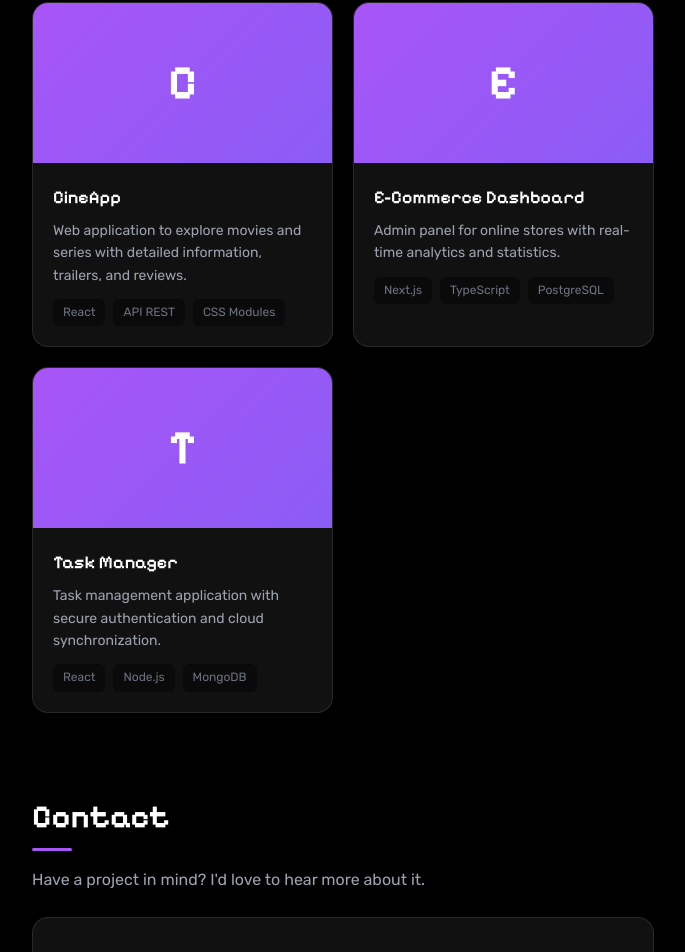
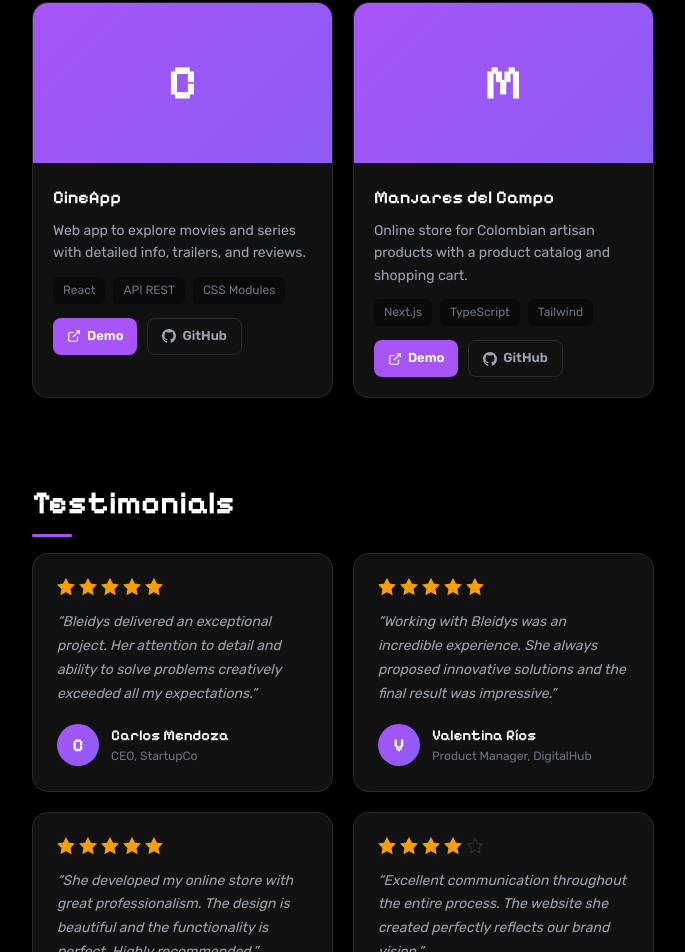
Before and after one commit to bleidys16/PortfolioBleidys, a Next.js app: page / in a window 1280 px wide. Shown: the part 1809-2761 px from the top of the page, without its empty margins (456-1141 px from the left). Built offline with nearby package versions, Linux system fonts and the light colour scheme.

Commit message:
feat: conectar proyectos reales y agregar seccion de testimonios

```diff
--- a/app/globals.css
+++ b/app/globals.css
@@ -17,6 +17,7 @@
   --color-text-muted: #6b7280;
   --color-accent-purple: #a855f7;
   --color-accent-violet: #8b5cf6;
+  --color-accent-gold: #f59e0b;
   --color-border: rgba(255, 255, 255, 0.1);
   --color-border-hover: rgba(255, 255, 255, 0.2);
   --font-heading: var(--font-pixelify), 'Pixelify Sans', cursive;
--- a/components/portfolio/MainContent.module.css
+++ b/components/portfolio/MainContent.module.css
@@ -214,6 +214,10 @@
   display: flex;
   align-items: center;
   justify-content: center;
+  position: relative;
+  overflow: hidden;
+  cursor: pointer;
+  text-decoration: none;
 }
 
 .projectImagePlaceholder span {
@@ -221,6 +225,32 @@
   font-size: 48px;
   font-weight: 700;
   color: white;
+  transition: opacity 0.3s ease, transform 0.3s ease;
+}
+
+.projectOverlay {
+  position: absolute;
+  inset: 0;
+  background: rgba(0, 0, 0, 0.65);
+  display: flex;
+  flex-direction: column;
+  align-items: center;
+  justify-content: center;
+  gap: 8px;
+  color: white;
+  font-size: 14px;
+  font-weight: 600;
+  opacity: 0;
+  transition: opacity 0.3s ease;
+}
+
+.projectImagePlaceholder:hover .projectOverlay {
+  opacity: 1;
+}
+
+.projectImagePlaceholder:hover span {
+  opacity: 0.3;
+  transform: scale(0.85);
 }
 
 .projectInfo {
@@ -246,6 +276,7 @@
   display: flex;
   flex-wrap: wrap;
   gap: 8px;
+  margin-bottom: 14px;
 }
 
 .projectTag {
@@ -254,6 +285,115 @@
   border-radius: 6px;
   font-size: 12px;
   color: var(--color-text-muted);
+}
+
+.projectLinks {
+  display: flex;
+  gap: 10px;
+  flex-wrap: wrap;
+}
+
+.projectLinkBtn {
+  display: inline-flex;
+  align-items: center;
+  gap: 6px;
+  padding: 7px 14px;
+  background: var(--color-accent-purple);
+  color: white;
+  border-radius: 8px;
+  font-size: 13px;
+  font-weight: 600;
+  text-decoration: none;
+  transition: all var(--transition-fast);
+}
+
+.projectLinkBtn:hover {
+  background: var(--color-accent-violet);
+  transform: translateY(-2px);
+}
+
+.projectLinkBtnGhost {
+  background: transparent;
+  border: 1px solid var(--color-border);
+  color: var(--color-text-secondary);
+}
+
+.projectLinkBtnGhost:hover {
+  border-color: var(--color-accent-purple);
+  color: var(--color-accent-purple);
+  background: transparent;
+}
+
+/* Testimonials Section */
+.testimonialsGrid {
+  display: grid;
+  grid-template-columns: repeat(auto-fit, minmax(260px, 1fr));
+  gap: 20px;
+}
+
+.testimonialCard {
+  background: var(--color-bg-card);
+  border: 1px solid var(--color-border);
+  border-radius: 16px;
+  padding: 24px;
+  display: flex;
+  flex-direction: column;
+  gap: 14px;
+  transition: all var(--transition-fast);
+}
+
+.testimonialCard:hover {
+  border-color: var(--color-border-hover);
+  transform: translateY(-4px);
+}
+
+.testimonialStars {
+  display: flex;
+  gap: 4px;
+}
+
+.testimonialComment {
+  font-size: 14px;
+  color: var(--color-text-secondary);
+  line-height: 1.7;
+  flex: 1;
+  font-style: italic;
+}
+
+.testimonialAuthor {
+  display: flex;
+  align-items: center;
+  gap: 12px;
+  margin-top: 4px;
+}
+
+.testimonialAvatar {
+  width: 42px;
+  height: 42px;
+  border-radius: 50%;
+  background: linear-gradient(135deg, var(--color-accent-purple), var(--color-accent-violet));
+  display: flex;
+  align-items: center;
+  justify-content: center;
+  font-family: var(--font-heading);
+  font-weight: 700;
+  font-size: 18px;
+  color: white;
+  flex-shrink: 0;
+}
+
+.testimonialName {
+  font-family: var(--font-heading);
+  font-size: 15px;
+  font-weight: 600;
+  color: var(--color-text-primary);
+  margin: 0;
+}
+
+.testimonialRole {
+  font-size: 12px;
+  color: var(--color-text-muted);
+  margin: 0;
 }
 
 /* Contact Section */
--- a/components/portfolio/MainContent.tsx
+++ b/components/portfolio/MainContent.tsx
@@ -57,26 +57,15 @@ export default function MainContent() {
     },
   ]
 
-  const projects = [
-    {
-      title: content.projects.list[0].title,
-      description: content.projects.list[0].description,
-      tags: ['React', 'API REST', 'CSS Modules'],
-      link: '#',
-    },
-    {
-      title: content.projects.list[1].title,
-      description: content.projects.list[1].description,
-      tags: ['Next.js', 'TypeScript', 'PostgreSQL'],
-      link: '#',
-    },
-    {
-      title: content.projects.list[2].title,
-      description: content.projects.list[2].description,
-      tags: ['React', 'Node.js', 'MongoDB'],
-      link: '#',
-    },
-  ]
+  const projects = content.projects.list.map((p: { title: string; description: string; tags: string[]; link: string; repo: string }) => ({
+    title: p.title,
+    description: p.description,
+    tags: p.tags,
+    link: p.link,
+    repo: p.repo,
+  }))
+
+  const testimonials = content.testimonials.list
 
   return (
     <div className={styles.content}>
@@ -145,10 +134,18 @@ export default function MainContent() {
         <h3 className={styles.sectionTitle}>{content.projects.title}</h3>
         <div className={styles.projectsGrid}>
           {projects.map((project, index) => (
-            <a key={index} href={project.link} className={styles.projectCard}>
-              <div className={styles.projectImagePlaceholder}>
+            <div key={index} className={styles.projectCard}>
+              <a href={project.link} target="_blank" rel="noopener noreferrer" className={styles.projectImagePlaceholder}>
                 <span>{project.title.charAt(0)}</span>
-              </div>
+                <div className={styles.projectOverlay}>
+                  <svg viewBox="0 0 24 24" fill="none" stroke="currentColor" strokeWidth="2" width="28" height="28">
+                    <path d="M18 13v6a2 2 0 0 1-2 2H5a2 2 0 0 1-2-2V8a2 2 0 0 1 2-2h6" />
+                    <polyline points="15 3 21 3 21 9" />
+                    <line x1="10" y1="14" x2="21" y2="3" />
+                  </svg>
+                  <span>Ver proyecto</span>
+                </div>
+              </a>
               <div className={styles.projectInfo}>
                 <h4 className={styles.projectTitle}>{project.title}</h4>
                 <p className={styles.projectDescription}>{project.description}</p>
@@ -157,8 +154,55 @@ export default function MainContent() {
                     <span key={tagIndex} className={styles.projectTag}>{tag}</span>
                   ))}
                 </div>
+                <div className={styles.projectLinks}>
+                  <a href={project.link} target="_blank" rel="noopener noreferrer" className={styles.projectLinkBtn}>
+                    <svg viewBox="0 0 24 24" fill="none" stroke="currentColor" strokeWidth="2" width="14" height="14">
+                      <path d="M18 13v6a2 2 0 0 1-2 2H5a2 2 0 0 1-2-2V8a2 2 0 0 1 2-2h6" />
+                      <polyline points="15 3 21 3 21 9" />
+                      <line x1="10" y1="14" x2="21" y2="3" />
+                    </svg>
+                    Demo
+                  </a>
+                  <a href={project.repo} target="_blank" rel="noopener noreferrer" className={`${styles.projectLinkBtn} ${styles.projectLinkBtnGhost}`}>
+                    <svg viewBox="0 0 24 24" fill="currentColor" width="14" height="14">
+                      <path d="M12 0C5.374 0 0 5.373 0 12c0 5.302 3.438 9.8 8.207 11.387.599.111.793-.261.793-.577v-2.234c-3.338.726-4.033-1.416-4.033-1.416-.546-1.387-1.333-1.756-1.333-1.756-1.089-.745.083-.729.083-.729 1.205.084 1.839 1.237 1.839 1.237 1.07 1.834 2.807 1.304 3.492.997.107-.775.418-1.305.762-1.604-2.665-.305-5.467-1.334-5.467-5.931 0-1.311.469-2.381 1.236-3.221-.124-.303-.535-1.524.117-3.176 0 0 1.008-.322 3.301 1.23A11.509 11.509 0 0 1 12 5.803c1.02.005 2.047.138 3.006.404 2.291-1.552 3.297-1.23 3.297-1.23.653 1.653.242 2.874.118 3.176.77.84 1.235 1.911 1.235 3.221 0 4.609-2.807 5.624-5.479 5.921.43.372.823 1.102.823 2.222v3.293c0 .319.192.694.801.576C20.566 21.797 24 17.3 24 12c0-6.627-5.373-12-12-12z"/>
+                    </svg>
+                    GitHub
+                  </a>
+                </div>
               </div>
-            </a>
+            </div>
+          ))}
+        </div>
+      </RevealSection>
+
+      {/* Testimonials Section */}
+      <RevealSection className={styles.section} id="testimonios">
+        <h3 className={styles.sectionTitle}>{content.testimonials.title}</h3>
+        <div className={styles.testimonialsGrid}>
+          {testimonials.map((t: { name: string; role: string; comment: string; stars: number }, index: number) => (
+            <div key={index} className={styles.testimonialCard}>
+              <div className={styles.testimonialStars}>
+                {Array.from({ length: 5 }).map((_, i) => (
+                  <svg key={i} viewBox="0 0 24 24" width="18" height="18"
+                    fill={i < t.stars ? 'var(--color-accent-gold)' : 'none'}
+                    stroke={i < t.stars ? 'var(--color-accent-gold)' : 'var(--color-border)'}
+                    strokeWidth="2">
+                    <polygon points="12 2 15.09 8.26 22 9.27 17 14.14 18.18 21.02 12 17.77 5.82 21.02 7 14.14 2 9.27 8.91 8.26 12 2" />
+                  </svg>
+                ))}
+              </div>
+              <p className={styles.testimonialComment}>&ldquo;{t.comment}&rdquo;</p>
+              <div className={styles.testimonialAuthor}>
+                <div className={styles.testimonialAvatar}>
+                  {t.name.charAt(0)}
+                </div>
+                <div>
+                  <p className={styles.testimonialName}>{t.name}</p>
+                  <p className={styles.testimonialRole}>{t.role}</p>
+                </div>
+              </div>
+            </div>
           ))}
         </div>
       </RevealSection>
--- a/components/portfolio/Navigation.tsx
+++ b/components/portfolio/Navigation.tsx
@@ -50,6 +50,15 @@ export default function Navigation() {
       icon: (
         <svg width="20" height="20" viewBox="0 0 24 24" fill="none" stroke="currentColor" strokeWidth="2" strokeLinecap="round" strokeLinejoin="round">
           <path d="M22 19a2 2 0 0 1-2 2H4a2 2 0 0 1-2-2V5a2 2 0 0 1 2-2h5l2 3h9a2 2 0 0 1 2 2z"/>
+        </svg>
+      )
+    },
+    {
+      href: '#testimonios',
+      label: content.testimonials,
+      icon: (
+        <svg width="20" height="20" viewBox="0 0 24 24" fill="none" stroke="currentColor" strokeWidth="2" strokeLinecap="round" strokeLinejoin="round">
+          <polygon points="12 2 15.09 8.26 22 9.27 17 14.14 18.18 21.02 12 17.77 5.82 21.02 7 14.14 2 9.27 8.91 8.26 12 2"/>
         </svg>
       )
     },
--- a/lib/dictionary.ts
+++ b/lib/dictionary.ts
@@ -5,6 +5,7 @@ export const dictionary = {
       about: 'Sobre Mí',
       services: 'Servicios',
       projects: 'Proyectos',
+      testimonials: 'Testimonios',
       contact: 'Contacto'
     },
     profile: {
@@ -47,15 +48,46 @@ export const dictionary = {
       list: [
         {
           title: 'CineApp',
-          description: 'Aplicación web para explorar películas y series con información detallada, tráilers y reseñas.'
+          description: 'Aplicación web para explorar películas y series con información detallada, tráilers y reseñas.',
+          tags: ['React', 'API REST', 'CSS Modules'],
+          link: 'https://cine-psi-lilac.vercel.app/',
+          repo: 'https://github.com/bleidys16/CineApp'
         },
         {
-          title: 'E-Commerce Dashboard',
-          description: 'Panel de administración para tiendas online con estadísticas en tiempo real.'
+          title: 'Manjares del Campo',
+          description: 'Tienda en línea de productos artesanales del campo colombiano con catálogo y carrito de compras.',
+          tags: ['Next.js', 'TypeScript', 'Tailwind'],
+          link: 'https://manjares-del-campo.vercel.app/',
+          repo: 'https://github.com/bleidys16/ManjaresdelCampo'
+        }
+      ]
+    },
+    testimonials: {
+      title: 'Testimonios',
+      list: [
+        {
+          name: 'Carlos Mendoza',
+          role: 'CEO, StartupCo',
+          comment: 'Bleidys entregó un proyecto excepcional. Su atención al detalle y su capacidad para resolver problemas de forma creativa superaron todas mis expectativas.',
+          stars: 5
         },
         {
-          title: 'Task Manager',
-          description: 'Aplicación de gestión de tareas con autenticación y sincronización en la nube.'
+          name: 'Valentina Ríos',
+          role: 'Product Manager, DigitalHub',
+          comment: 'Trabajar con Bleidys fue una experiencia increíble. Siempre propuso soluciones innovadoras y el resultado final fue impresionante.',
+          stars: 5
+        },
+        {
+          name: 'Andrés Suárez',
+          role: 'Emprendedor',
+          comment: 'Desarrolló mi tienda virtual con mucho profesionalismo. El diseño quedó hermoso y la funcionalidad es perfecta. Totalmente recomendada.',
+          stars: 5
+        },
+        {
+          name: 'María Fernanda',
+          role: 'Directora Creativa',
+          comment: 'Excelente comunicación durante todo el proceso. El sitio web que creó refleja exactamente la visión de nuestra marca.',
+          stars: 4
         }
       ]
     },
@@ -78,6 +110,7 @@ export const dictionary = {
       about: 'About Me',
       services: 'Services',
       projects: 'Projects',
+      testimonials: 'Testimonials',
       contact: 'Contact'
     },
     profile: {
@@ -120,15 +153,46 @@ export const dictionary = {
       list: [
         {
           title: 'CineApp',
-          description: 'Web application to explore movies and series with detailed information, trailers, and reviews.'
+          description: 'Web app to explore movies and series with detailed info, trailers, and reviews.',
+          tags: ['React', 'API REST', 'CSS Modules'],
+          link: 'https://cine-psi-lilac.vercel.app/',
+          repo: 'https://github.com/bleidys16/CineApp'
         },
         {
-          title: 'E-Commerce Dashboard',
-          description: 'Admin panel for online stores with real-time analytics and statistics.'
+          title: 'Manjares del Campo',
+          description: 'Online store for Colombian artisan products with a product catalog and shopping cart.',
+          tags: ['Next.js', 'TypeScript', 'Tailwind'],
+          link: 'https://manjares-del-campo.vercel.app/',
+          repo: 'https://github.com/bleidys16/ManjaresdelCampo'
+        }
+      ]
+    },
+    testimonials: {
+      title: 'Testimonials',
+      list: [
+        {
+          name: 'Carlos Mendoza',
+          role: 'CEO, StartupCo',
+          comment: 'Bleidys delivered an exceptional project. Her attention to detail and ability to solve problems creatively exceeded all my expectations.',
+          stars: 5
         },
         {
-          title: 'Task Manager',
-          description: 'Task management application with secure authentication and cloud synchronization.'
+          name: 'Valentina Ríos',
+          role: 'Product Manager, DigitalHub',
+          comment: 'Working with Bleidys was an incredible experience. She always proposed innovative solutions and the final result was impressive.',
+          stars: 5
+        },
+        {
+          name: 'Andrés Suárez',
+          role: 'Entrepreneur',
+          comment: 'She developed my online store with great professionalism. The design is beautiful and the functionality is perfect. Highly recommended.',
+          stars: 5
+        },
+        {
+          name: 'María Fernanda',
+          role: 'Creative Director',
+          comment: 'Excellent communication throughout the entire process. The website she created perfectly reflects our brand vision.',
+          stars: 4
         }
       ]
     },
```
